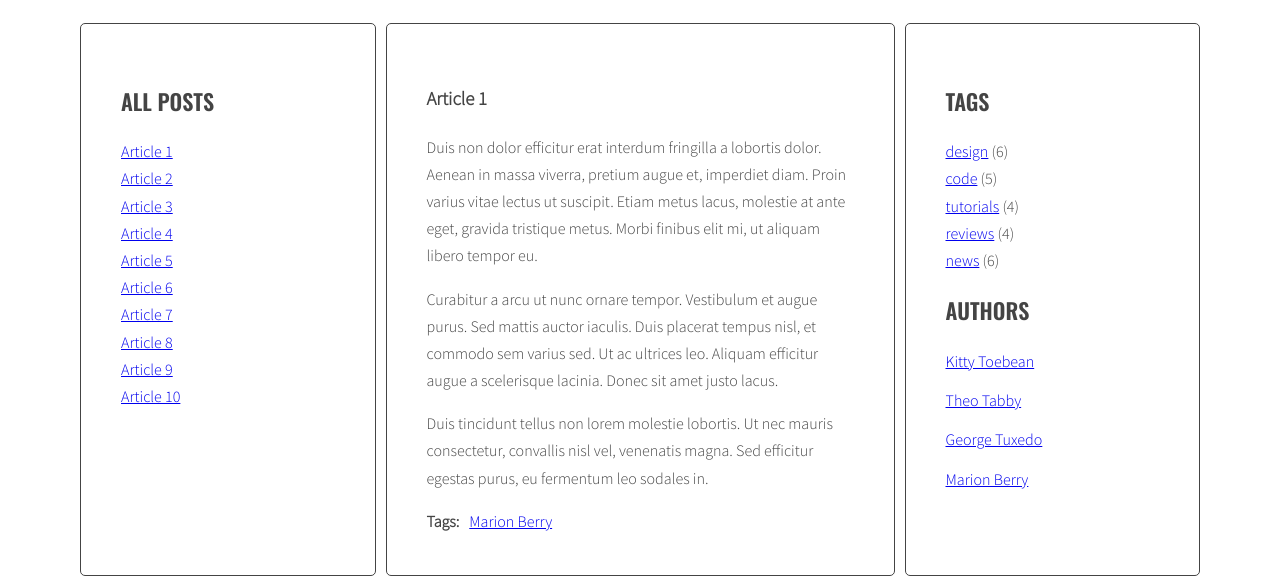
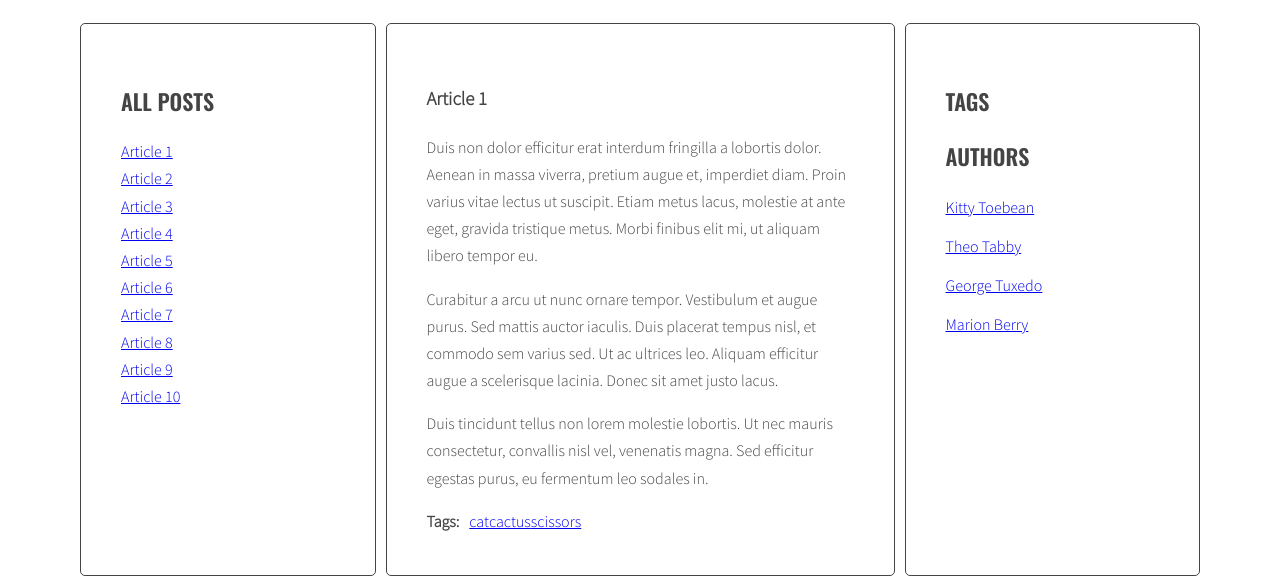
Before and after one commit to snavitski/javascript-blog, a website: page index.html in a window 1280 px wide. Shown: the part 220-804 px from the top of the page. Drawn offline with nearby package versions, Linux system fonts and the light colour scheme.

Commit message:
generateListAuthorTags

```diff
--- a/index.html
+++ b/index.html
@@ -235,11 +235,11 @@
             <aside class="sidebar">
                 <h2 class="section-title">Tags</h2>
                 <ul class="list tags">
-                    <li><a href="#">design</a> <span>(6)</span></li>
+                    <!-- <li><a href="#">design</a> <span>(6)</span></li>
                     <li><a href="#">code</a> <span>(5)</span></li>
                     <li><a href="#">tutorials</a> <span>(4)</span></li>
                     <li><a href="#">reviews</a> <span>(4)</span></li>
-                    <li><a href="#">news</a> <span>(6)</span></li>
+                    <li><a href="#">news</a> <span>(6)</span></li> -->
                 </ul>
                 <h2 class="section-title">Authors</h2>
                 <ul class="list authors">
--- a/js/script.js
+++ b/js/script.js
@@ -40,7 +40,10 @@ const optArticleSelector = ".post",
 	optTitleListSelector = ".titles",
 	optArticleTagsSelector = ".post-tags .list",
 	optArticleAuthorSelector = ".post-author",
-	optTagsListSelector = ".tags .list";
+	optTagsListSelector = ".tags .list",
+	optCloudClassCount = 5,
+	optCloudClassPrefix = "tag-size",
+	optAuthorListSelector = ".author-name";
 
 function generateTitleLinks() {
 	/* remove contents of titleList */
@@ -81,9 +84,32 @@ function generateTitleLinks() {
 }
 generateTitleLinks();
 
+function calculateTagsParams(tags) {
+	const params = {
+		max: 0,
+		min: 999999,
+	};
+	for (let tag in tags) {
+		if (tags[tag] > params.max) {
+			params.max = tags[tag];
+		} else if (tags[tag] < params.min) {
+			params.min = tags[tag];
+		}
+	}
+	return params;
+}
+function calculateTagClass(count, params) {
+	const normalizedCount = count - params.min;
+	const normalizedMax = params.max - params.min;
+	const percentage = normalizedCount / normalizedMax;
+	const classNumber = Math.floor(percetage * (optCloudClassCount - 1) + 1);
+	return optCloudClassPrefix + classNumber;
+}
+
 function generateTags() {
+	let allTags = {};
 	/* find all articles */
-	const articles = document.querySelectorAll(".post");
+	const articles = document.querySelectorAll(optArticleSelector);
 	/* START LOOP: for every article: */
 	for (let article of articles) {
 		/* find tags wrapper */
@@ -103,28 +129,84 @@ function generateTags() {
 			/* add generated code to html variable */
 			html = html + tagLinkHtml;
 			console.log(tagLinkHtml);
+			if (!allTags[tag]) {
+				allTags[tag] = 1;
+			} else {
+				allTags[tag]++;
+			}
 		}
 		/* insert HTML of all the links into the tags wrapper */
 		tagsWrapper.innerHTML = html;
 		const tagLinks = article.querySelectorAll(".list");
 		console.log(tagLinks);
 	}
+	const tagList = document.querySelector(".tags");
+	//tagList.innerHTML = allTags.join(' ');
+	const tagsParams = calculateTagsParams(allTags);
+	const allTagsData = { tags: [] };
+	let allTagsHTML = " ";
+	for (let tag in allTags) {
+		allTagsData.tags.push({
+			tag: tag,
+			count: allTags[tag],
+			className: calculateTagsClass(allTags[tag], tagsParams),
+		});
+	}
+	tagList.innerHTML = templates.tagCloudLink(allTagsData);
 }
 generateTags();
 
 function generateAuthors() {
+	/* [NEW] create a new variable allAuthors with an empty object */
+	let allAuthors = {};
+	/* find all articles */
 	const articles = document.querySelectorAll(optArticleSelector);
+	/* START LOOP: for every article: */
 	for (let article of articles) {
-		const titleList = article.querySelector(optArticleTagsSelector);
-		const authorWrapper = article.querySelector(optArticleTagsSelector);
+		/* find tags wrapper */
+		const titleList = article.querySelector(optArticleAuthorSelector);
+		/* make html variable with empty string */
 		let html = "";
-		const articleAuthors = article.getAttribute("data-author");
-		const linkHTML =
-			'<a href="#author-' + articleAuthors + '">' + articleAuthors + "</a>";
-		html = html + linkHTML;
-		console.log(html);
-		authorWrapper.innerHTML = html;
+		/* get tags from data-author attribute */
+		const authorTags = article.getAttribute("data-author");
+		//console.log(authorTags);
+		/* generate HTML of the link */
+		//const authorlinkHTML = '<span>by </span><a href="#author-' + authorTags + '"><span>' + authorTags + '</span></a>';
+		const authorLinkHTMLData = { id: authorTags, title: authorTags };
+		const authorLinkHTML = templates.authorLink(authorLinkHTMLData);
+		//console.log(taglinkHTML)
+		/* add generated code to html variable */
+		html = html + authorLinkHTML;
+		/* [NEW] check if this link is NOT already in allAuthors */
+		if (!allAuthors[authorTags]) {
+			/* [NEW] add tag to allAuthors object */
+			allAuthors[authorTags] = 1;
+		} else {
+			allAuthors[authorTags]++;
+		}
+		/* insert HTML of all the links into the tags wrapper */
+		titleList.innerHTML = html;
+		//console.log(titleList);
+		/* END LOOP: for every article: */
 	}
+	/* [NEW] find list of tags in right column */
+	const authorList = document.querySelector(optAuthorListSelector);
+	/* [NEW] create variable for all links HTML code */
+	const tagsParams = calculateTagsParams(allAuthors);
+	const allAuthorsData = { authors: [] };
+	/* [NEW] START LOOP: for each tag in allAuthors: */
+	for (let author in allAuthors) {
+		/* [NEW] generate code of a link and add it to allAuthorsHTML */
+		//const authorlinkHTML =  '<li><a href= "#author-' + author + '">' + author + ' (' + allAuthors[author] + ') ' + '</a></li> ';
+		//console.log('authorlinkHTML:', authorlinkHTML)
+		allAuthorsData.authors.push({
+			author: author,
+			count: allAuthors[author],
+		});
+		/* [NEW] END LOOP: for each tag in allTags: */
+	}
+	/*[NEW] add HTML from allAuthorsHTML to tagList */
+	authorList.innerHTML = templates.authorCloudLink(allAuthorsData);
 }
 generateAuthors();
 
```
